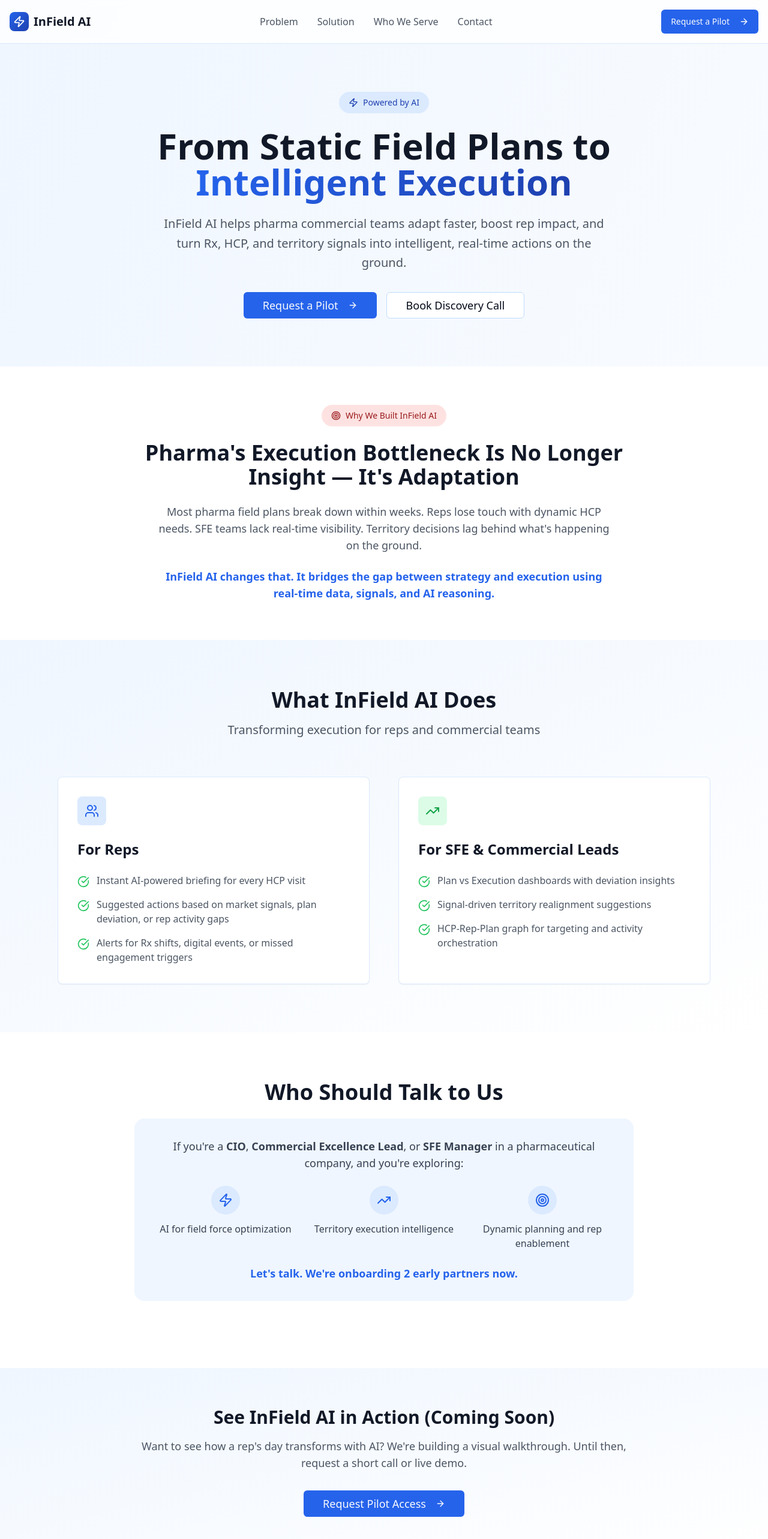
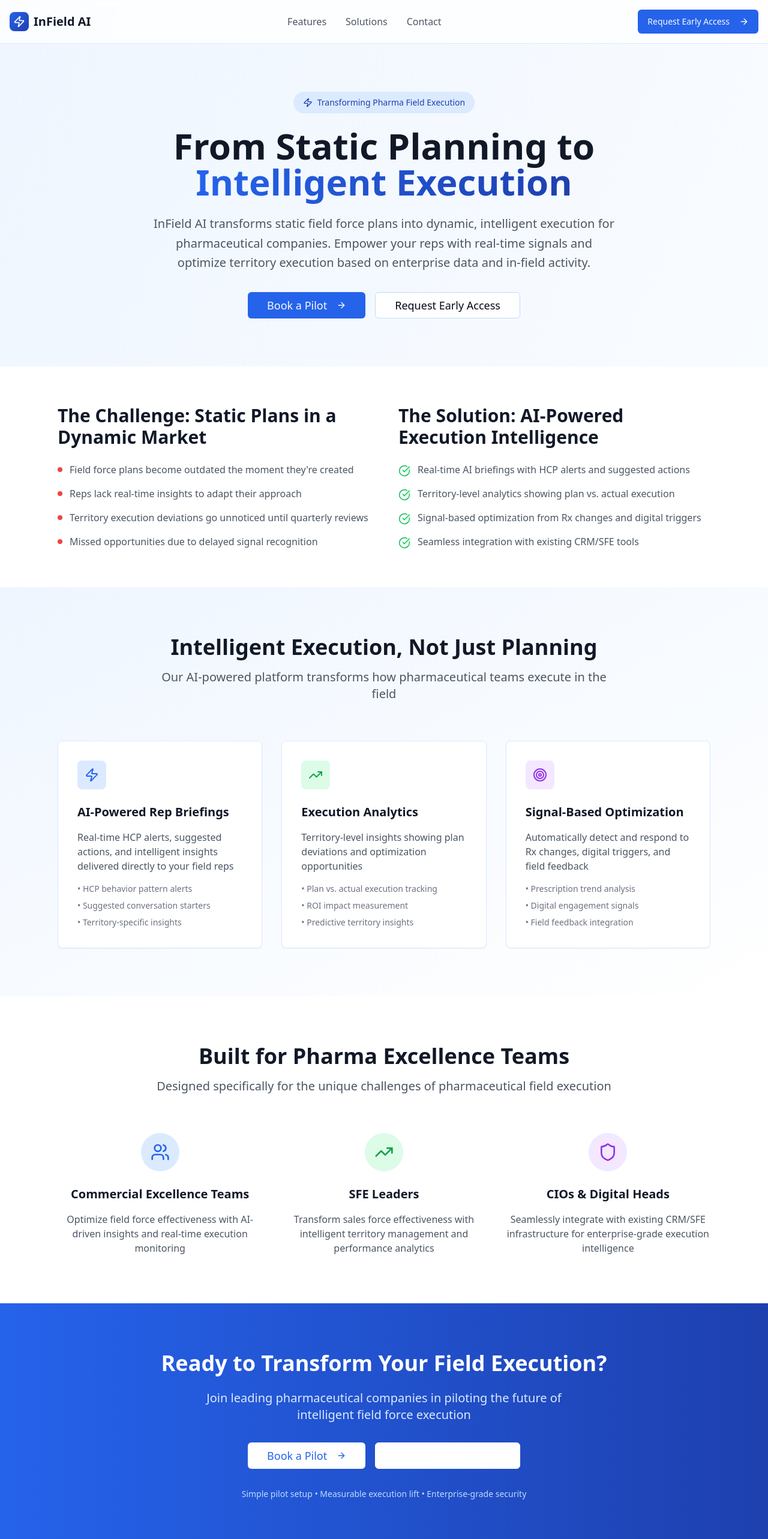
Before and after one commit to aatmaj/in-field-ai-dynamics, a React (Vite) app: page / in a window 1280 px wide. Shown: the top 2566 px of the page at 60% size. Built offline with nearby package versions, Linux system fonts and the light colour scheme.

Commit message:
Reverted to commit d318d609c16f711a7b7cebb886f33bde22583fc1

```diff
--- a/src/pages/Index.tsx
+++ b/src/pages/Index.tsx
@@ -1,5 +1,5 @@
 
-import { ArrowRight, Users, TrendingUp, Zap, Target, Shield, CheckCircle, Mail, Phone } from "lucide-react";
+import { ArrowRight, Users, TrendingUp, Zap, Target, Shield, CheckCircle } from "lucide-react";
 import { Button } from "@/components/ui/button";
 import { Card, CardContent } from "@/components/ui/card";
 
@@ -16,13 +16,12 @@ const Index = () => {
             <span className="text-xl font-bold text-gray-900">InField AI</span>
           </div>
           <nav className="hidden md:flex space-x-8">
-            <a href="#problem" className="text-gray-600 hover:text-blue-600 transition-colors">Problem</a>
-            <a href="#solution" className="text-gray-600 hover:text-blue-600 transition-colors">Solution</a>
-            <a href="#audience" className="text-gray-600 hover:text-blue-600 transition-colors">Who We Serve</a>
+            <a href="#features" className="text-gray-600 hover:text-blue-600 transition-colors">Features</a>
+            <a href="#solutions" className="text-gray-600 hover:text-blue-600 transition-colors">Solutions</a>
             <a href="#contact" className="text-gray-600 hover:text-blue-600 transition-colors">Contact</a>
           </nav>
           <Button className="bg-blue-600 hover:bg-blue-700">
-            Request a Pilot
+            Request Early Access
             <ArrowRight className="w-4 h-4 ml-2" />
           </Button>
         </div>
@@ -33,83 +32,110 @@ const Index = () => {
         <div className="container mx-auto text-center max-w-4xl">
           <div className="inline-flex items-center px-4 py-2 bg-blue-100 rounded-full text-blue-800 text-sm font-medium mb-6">
             <Zap className="w-4 h-4 mr-2" />
-            Powered by AI
+            Transforming Pharma Field Execution
           </div>
           <h1 className="text-5xl md:text-6xl font-bold text-gray-900 mb-6 leading-tight">
-            From Static Field Plans to{" "}
+            From Static Planning to{" "}
             <span className="text-transparent bg-clip-text bg-gradient-to-r from-blue-600 to-blue-800">
               Intelligent Execution
             </span>
           </h1>
           <p className="text-xl text-gray-600 mb-8 max-w-3xl mx-auto leading-relaxed">
-            InField AI helps pharma commercial teams adapt faster, boost rep impact, and turn Rx, HCP, and territory signals into intelligent, real-time actions on the ground.
+            InField AI transforms static field force plans into dynamic, intelligent execution for pharmaceutical companies.
+            Empower your reps with real-time signals and optimize territory execution based on enterprise data and in-field activity.
           </p>
           <div className="flex flex-col sm:flex-row gap-4 justify-center">
             <Button size="lg" className="bg-blue-600 hover:bg-blue-700 text-lg px-8 py-4">
-              Request a Pilot
+              Book a Pilot
               <ArrowRight className="w-5 h-5 ml-2" />
             </Button>
             <Button size="lg" variant="outline" className="text-lg px-8 py-4 border-blue-200 hover:bg-blue-50">
-              Book Discovery Call
+              Request Early Access
             </Button>
           </div>
         </div>
       </section>
 
-      {/* Problem Section */}
-      <section id="problem" className="py-16 px-4 bg-white">
-        <div className="container mx-auto max-w-4xl text-center">
-          <div className="inline-flex items-center px-4 py-2 bg-red-100 rounded-full text-red-800 text-sm font-medium mb-6">
-            <Target className="w-4 h-4 mr-2" />
-            Why We Built InField AI
+      {/* Problem/Solution */}
+      <section className="py-16 px-4 bg-white">
+        <div className="container mx-auto max-w-6xl">
+          <div className="grid md:grid-cols-2 gap-12 items-center">
+            <div>
+              <h2 className="text-3xl font-bold text-gray-900 mb-6">
+                The Challenge: Static Plans in a Dynamic Market
+              </h2>
+              <div className="space-y-4 text-gray-600">
+                <div className="flex items-start space-x-3">
+                  <div className="w-2 h-2 bg-red-500 rounded-full mt-2 flex-shrink-0"></div>
+                  <p>Field force plans become outdated the moment they're created</p>
                 </div>
-          <h2 className="text-4xl font-bold text-gray-900 mb-6">
-            Pharma's Execution Bottleneck Is No Longer Insight — It's Adaptation
+                <div className="flex items-start space-x-3">
+                  <div className="w-2 h-2 bg-red-500 rounded-full mt-2 flex-shrink-0"></div>
+                  <p>Reps lack real-time insights to adapt their approach</p>
+                </div>
+                <div className="flex items-start space-x-3">
+                  <div className="w-2 h-2 bg-red-500 rounded-full mt-2 flex-shrink-0"></div>
+                  <p>Territory execution deviations go unnoticed until quarterly reviews</p>
+                </div>
+                <div className="flex items-start space-x-3">
+                  <div className="w-2 h-2 bg-red-500 rounded-full mt-2 flex-shrink-0"></div>
+                  <p>Missed opportunities due to delayed signal recognition</p>
+                </div>
+              </div>
+            </div>
+            <div>
+              <h2 className="text-3xl font-bold text-gray-900 mb-6">
+                The Solution: AI-Powered Execution Intelligence
               </h2>
-          <div className="max-w-3xl mx-auto space-y-6 text-lg text-gray-600">
-            <p>
-              Most pharma field plans break down within weeks. Reps lose touch with dynamic HCP needs.
-              SFE teams lack real-time visibility. Territory decisions lag behind what's happening on the ground.
-            </p>
-            <p className="text-blue-600 font-semibold">
-              InField AI changes that. It bridges the gap between strategy and execution using real-time data, signals, and AI reasoning.
-            </p>
+              <div className="space-y-4 text-gray-600">
+                <div className="flex items-start space-x-3">
+                  <CheckCircle className="w-5 h-5 text-green-500 mt-1 flex-shrink-0" />
+                  <p>Real-time AI briefings with HCP alerts and suggested actions</p>
+                </div>
+                <div className="flex items-start space-x-3">
+                  <CheckCircle className="w-5 h-5 text-green-500 mt-1 flex-shrink-0" />
+                  <p>Territory-level analytics showing plan vs. actual execution</p>
+                </div>
+                <div className="flex items-start space-x-3">
+                  <CheckCircle className="w-5 h-5 text-green-500 mt-1 flex-shrink-0" />
+                  <p>Signal-based optimization from Rx changes and digital triggers</p>
+                </div>
+                <div className="flex items-start space-x-3">
+                  <CheckCircle className="w-5 h-5 text-green-500 mt-1 flex-shrink-0" />
+                  <p>Seamless integration with existing CRM/SFE tools</p>
+                </div>
+              </div>
+            </div>
           </div>
         </div>
       </section>
 
-      {/* Solution Section */}
-      <section id="solution" className="py-20 px-4 bg-gradient-to-br from-blue-50 to-white">
+      {/* Key Features */}
+      <section id="features" className="py-20 px-4 bg-gradient-to-br from-blue-50 to-white">
         <div className="container mx-auto max-w-6xl">
           <div className="text-center mb-16">
             <h2 className="text-4xl font-bold text-gray-900 mb-4">
-              What InField AI Does
+              Intelligent Execution, Not Just Planning
             </h2>
             <p className="text-xl text-gray-600 max-w-3xl mx-auto">
-              Transforming execution for reps and commercial teams
+              Our AI-powered platform transforms how pharmaceutical teams execute in the field
             </p>
           </div>
-          <div className="grid md:grid-cols-2 gap-12">
+          <div className="grid md:grid-cols-3 gap-8">
             <Card className="border-blue-100 hover:shadow-lg transition-shadow">
               <CardContent className="p-8">
                 <div className="w-12 h-12 bg-blue-100 rounded-lg flex items-center justify-center mb-6">
-                  <Users className="w-6 h-6 text-blue-600" />
+                  <Zap className="w-6 h-6 text-blue-600" />
                 </div>
-                <h3 className="text-2xl font-semibold text-gray-900 mb-6">For Reps</h3>
-                <div className="space-y-4 text-gray-600">
-                  <div className="flex items-start space-x-3">
-                    <CheckCircle className="w-5 h-5 text-green-500 mt-1 flex-shrink-0" />
-                    <p>Instant AI-powered briefing for every HCP visit</p>
-                  </div>
-                  <div className="flex items-start space-x-3">
-                    <CheckCircle className="w-5 h-5 text-green-500 mt-1 flex-shrink-0" />
-                    <p>Suggested actions based on market signals, plan deviation, or rep activity gaps</p>
-                  </div>
-                  <div className="flex items-start space-x-3">
-                    <CheckCircle className="w-5 h-5 text-green-500 mt-1 flex-shrink-0" />
-                    <p>Alerts for Rx shifts, digital events, or missed engagement triggers</p>
-                  </div>
-                </div>
+                <h3 className="text-xl font-semibold text-gray-900 mb-4">AI-Powered Rep Briefings</h3>
+                <p className="text-gray-600 mb-4">
+                  Real-time HCP alerts, suggested actions, and intelligent insights delivered directly to your field reps
+                </p>
+                <ul className="text-sm text-gray-500 space-y-2">
+                  <li>• HCP behavior pattern alerts</li>
+                  <li>• Suggested conversation starters</li>
+                  <li>• Territory-specific insights</li>
+                </ul>
               </CardContent>
             </Card>
 
@@ -118,21 +144,32 @@ const Index = () => {
                 <div className="w-12 h-12 bg-green-100 rounded-lg flex items-center justify-center mb-6">
                   <TrendingUp className="w-6 h-6 text-green-600" />
                 </div>
-                <h3 className="text-2xl font-semibold text-gray-900 mb-6">For SFE & Commercial Leads</h3>
-                <div className="space-y-4 text-gray-600">
-                  <div className="flex items-start space-x-3">
-                    <CheckCircle className="w-5 h-5 text-green-500 mt-1 flex-shrink-0" />
-                    <p>Plan vs Execution dashboards with deviation insights</p>
+                <h3 className="text-xl font-semibold text-gray-900 mb-4">Execution Analytics</h3>
+                <p className="text-gray-600 mb-4">
+                  Territory-level insights showing plan deviations and optimization opportunities
+                </p>
+                <ul className="text-sm text-gray-500 space-y-2">
+                  <li>• Plan vs. actual execution tracking</li>
+                  <li>• ROI impact measurement</li>
+                  <li>• Predictive territory insights</li>
+                </ul>
+              </CardContent>
+            </Card>
+
+            <Card className="border-blue-100 hover:shadow-lg transition-shadow">
+              <CardContent className="p-8">
+                <div className="w-12 h-12 bg-purple-100 rounded-lg flex items-center justify-center mb-6">
+                  <Target className="w-6 h-6 text-purple-600" />
                 </div>
-                  <div className="flex items-start space-x-3">
-                    <CheckCircle className="w-5 h-5 text-green-500 mt-1 flex-shrink-0" />
-                    <p>Signal-driven territory realignment suggestions</p>
-                  </div>
-                  <div className="flex items-start space-x-3">
-                    <CheckCircle className="w-5 h-5 text-green-500 mt-1 flex-shrink-0" />
-                    <p>HCP-Rep-Plan graph for targeting and activity orchestration</p>
-                  </div>
-                </div>
+                <h3 className="text-xl font-semibold text-gray-900 mb-4">Signal-Based Optimization</h3>
+                <p className="text-gray-600 mb-4">
+                  Automatically detect and respond to Rx changes, digital triggers, and field feedback
+                </p>
+                <ul className="text-sm text-gray-500 space-y-2">
+                  <li>• Prescription trend analysis</li>
+                  <li>• Digital engagement signals</li>
+                  <li>• Field feedback integration</li>
+                </ul>
               </CardContent>
             </Card>
           </div>
@@ -140,56 +177,45 @@ const Index = () => {
       </section>
 
       {/* Target Audience */}
-      <section id="audience" className="py-20 px-4 bg-white">
-        <div className="container mx-auto max-w-4xl text-center">
-          <h2 className="text-4xl font-bold text-gray-900 mb-6">
-            Who Should Talk to Us
+      <section id="solutions" className="py-20 px-4 bg-white">
+        <div className="container mx-auto max-w-6xl">
+          <div className="text-center mb-16">
+            <h2 className="text-4xl font-bold text-gray-900 mb-4">
+              Built for Pharma Excellence Teams
             </h2>
-          <div className="bg-blue-50 rounded-2xl p-8 mb-8">
-            <p className="text-lg text-gray-700 mb-6">
-              If you're a <strong>CIO</strong>, <strong>Commercial Excellence Lead</strong>, or <strong>SFE Manager</strong> in a pharmaceutical company, and you're exploring:
+            <p className="text-xl text-gray-600">
+              Designed specifically for the unique challenges of pharmaceutical field execution
             </p>
-            <div className="grid md:grid-cols-3 gap-6 mb-6">
+          </div>
+          <div className="grid md:grid-cols-3 gap-8">
             <div className="text-center">
-                <div className="w-12 h-12 bg-blue-100 rounded-full flex items-center justify-center mx-auto mb-3">
-                  <Zap className="w-6 h-6 text-blue-600" />
+              <div className="w-16 h-16 bg-blue-100 rounded-full flex items-center justify-center mx-auto mb-6">
+                <Users className="w-8 h-8 text-blue-600" />
               </div>
-                <p className="text-gray-700 font-medium">AI for field force optimization</p>
+              <h3 className="text-xl font-semibold text-gray-900 mb-4">Commercial Excellence Teams</h3>
+              <p className="text-gray-600">
+                Optimize field force effectiveness with AI-driven insights and real-time execution monitoring
+              </p>
             </div>
             <div className="text-center">
-                <div className="w-12 h-12 bg-blue-100 rounded-full flex items-center justify-center mx-auto mb-3">
-                  <TrendingUp className="w-6 h-6 text-blue-600" />
+              <div className="w-16 h-16 bg-green-100 rounded-full flex items-center justify-center mx-auto mb-6">
+                <TrendingUp className="w-8 h-8 text-green-600" />
               </div>
-                <p className="text-gray-700 font-medium">Territory execution intelligence</p>
+              <h3 className="text-xl font-semibold text-gray-900 mb-4">SFE Leaders</h3>
+              <p className="text-gray-600">
+                Transform sales force effectiveness with intelligent territory management and performance analytics
+              </p>
             </div>
             <div className="text-center">
-                <div className="w-12 h-12 bg-blue-100 rounded-full flex items-center justify-center mx-auto mb-3">
-                  <Target className="w-6 h-6 text-blue-600" />
+              <div className="w-16 h-16 bg-purple-100 rounded-full flex items-center justify-center mx-auto mb-6">
+                <Shield className="w-8 h-8 text-purple-600" />
               </div>
-                <p className="text-gray-700 font-medium">Dynamic planning and rep enablement</p>
-              </div>
-            </div>
-            <p className="text-lg font-semibold text-blue-600">
-              Let's talk. We're onboarding 2 early partners now.
+              <h3 className="text-xl font-semibold text-gray-900 mb-4">CIOs & Digital Heads</h3>
+              <p className="text-gray-600">
+                Seamlessly integrate with existing CRM/SFE infrastructure for enterprise-grade execution intelligence
               </p>
             </div>
           </div>
-      </section>
-
-      {/* Demo Section */}
-      <section className="py-16 px-4 bg-gradient-to-br from-blue-50 to-white">
-        <div className="container mx-auto max-w-4xl text-center">
-          <h2 className="text-3xl font-bold text-gray-900 mb-4">
-            See InField AI in Action (Coming Soon)
-          </h2>
-          <p className="text-lg text-gray-600 mb-8">
-            Want to see how a rep's day transforms with AI? We're building a visual walkthrough.
-            Until then, request a short call or live demo.
-          </p>
-          <Button size="lg" className="bg-blue-600 hover:bg-blue-700 text-lg px-8 py-4">
-            Request Pilot Access
-            <ArrowRight className="w-5 h-5 ml-2" />
-          </Button>
         </div>
       </section>
 
@@ -197,20 +223,22 @@ const Index = () => {
       <section id="contact" className="py-20 px-4 bg-gradient-to-r from-blue-600 to-blue-800 text-white">
         <div className="container mx-auto max-w-4xl text-center">
           <h2 className="text-4xl font-bold mb-6">
-            We're Onboarding Early Pilot Customers
+            Ready to Transform Your Field Execution?
           </h2>
           <p className="text-xl text-blue-100 mb-8 max-w-2xl mx-auto">
-            Let's explore how InField AI can support your territory, therapy area, or commercial use case.
+            Join leading pharmaceutical companies in piloting the future of intelligent field force execution
           </p>
-          <div className="flex flex-col sm:flex-row gap-4 justify-center mb-8">
+          <div className="flex flex-col sm:flex-row gap-4 justify-center">
             <Button size="lg" className="bg-white text-blue-600 hover:bg-blue-50 text-lg px-8 py-4">
-              <Mail className="w-5 h-5 mr-2" />
-              phani@infieldai.co
+              Book a Pilot
+              <ArrowRight className="w-5 h-5 ml-2" />
             </Button>
             <Button size="lg" variant="outline" className="border-white text-white hover:bg-white hover:text-blue-600 text-lg px-8 py-4">
-              Contact Form
-              <ArrowRight className="w-5 h-5 ml-2" />
+              Request Early Access
             </Button>
+          </div>
+          <div className="mt-8 text-blue-200 text-sm">
+            <p>Simple pilot setup • Measurable execution lift • Enterprise-grade security</p>
           </div>
         </div>
       </section>
@@ -227,7 +255,7 @@ const Index = () => {
                 <span className="text-xl font-bold">InField AI</span>
               </div>
               <p className="text-gray-400 text-sm">
-                From static field plans to intelligent execution — powered by AI for pharmaceutical commercial teams.
+                Transforming pharmaceutical field force execution with intelligent, data-driven insights.
               </p>
             </div>
             <div>
@@ -235,23 +263,23 @@ const Index = () => {
               <ul className="space-y-2 text-sm text-gray-400">
                 <li><a href="#" className="hover:text-white transition-colors">AI Rep Briefings</a></li>
                 <li><a href="#" className="hover:text-white transition-colors">Execution Analytics</a></li>
-                <li><a href="#" className="hover:text-white transition-colors">Signal Optimization</a></li>
+                <li><a href="#" className="hover:text-white transition-colors">Call Optimization</a></li>
               </ul>
             </div>
             <div>
               <h4 className="font-semibold text-gray-300 mb-4">Company</h4>
               <ul className="space-y-2 text-sm text-gray-400">
                 <li><a href="#" className="hover:text-white transition-colors">About</a></li>
-                <li><a href="#" className="hover:text-white transition-colors">Pilot Program</a></li>
+                <li><a href="#" className="hover:text-white transition-colors">Careers</a></li>
                 <li><a href="#" className="hover:text-white transition-colors">Contact</a></li>
               </ul>
             </div>
             <div>
-              <h4 className="font-semibold text-gray-300 mb-4">Contact</h4>
+              <h4 className="font-semibold text-gray-300 mb-4">Resources</h4>
               <ul className="space-y-2 text-sm text-gray-400">
-                <li><a href="mailto:phani@infieldai.co" className="hover:text-white transition-colors">phani@infieldai.co</a></li>
-                <li><a href="#" className="hover:text-white transition-colors">Request Pilot</a></li>
-                <li><a href="#" className="hover:text-white transition-colors">Book Discovery Call</a></li>
+                <li><a href="#" className="hover:text-white transition-colors">Documentation</a></li>
+                <li><a href="#" className="hover:text-white transition-colors">Case Studies</a></li>
+                <li><a href="#" className="hover:text-white transition-colors">Privacy Policy</a></li>
               </ul>
             </div>
           </div>
```
Lines whose indentation alone changed are shown as unchanged.
